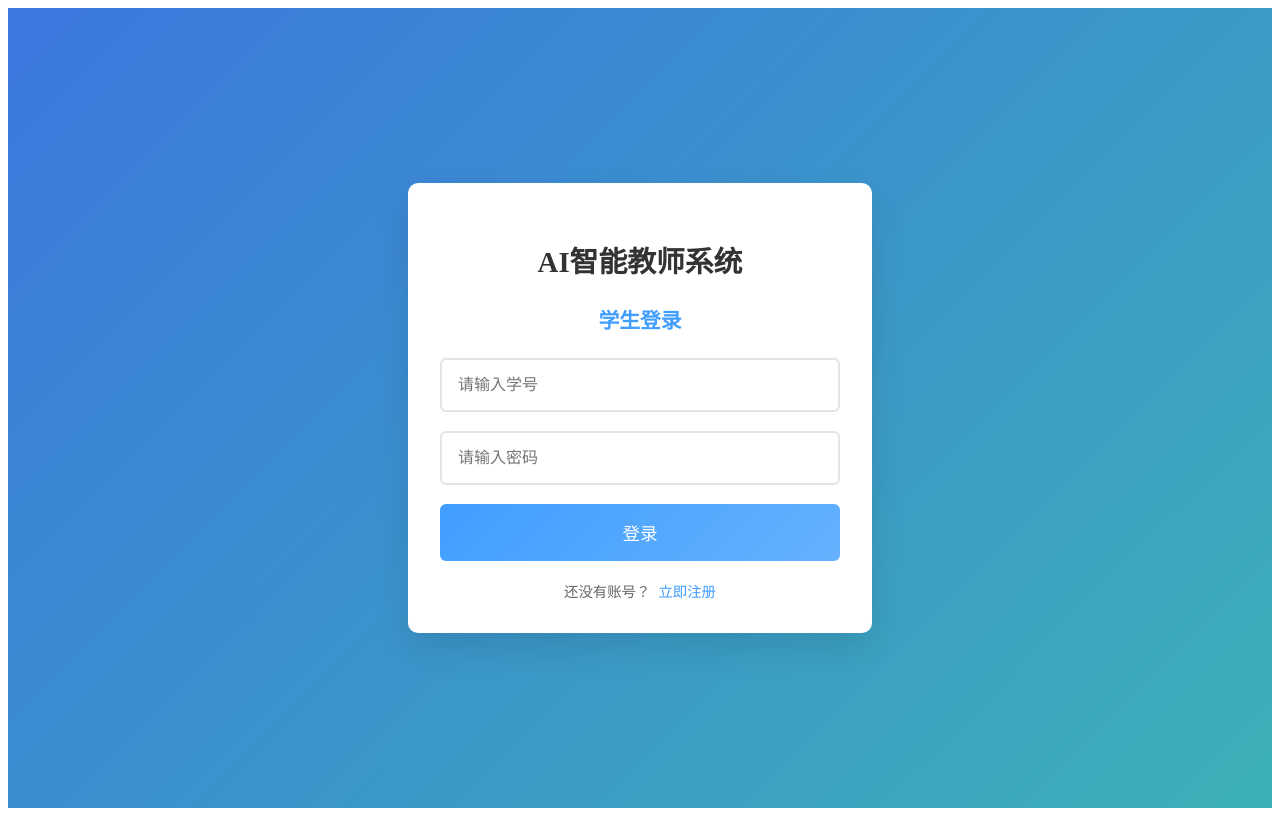
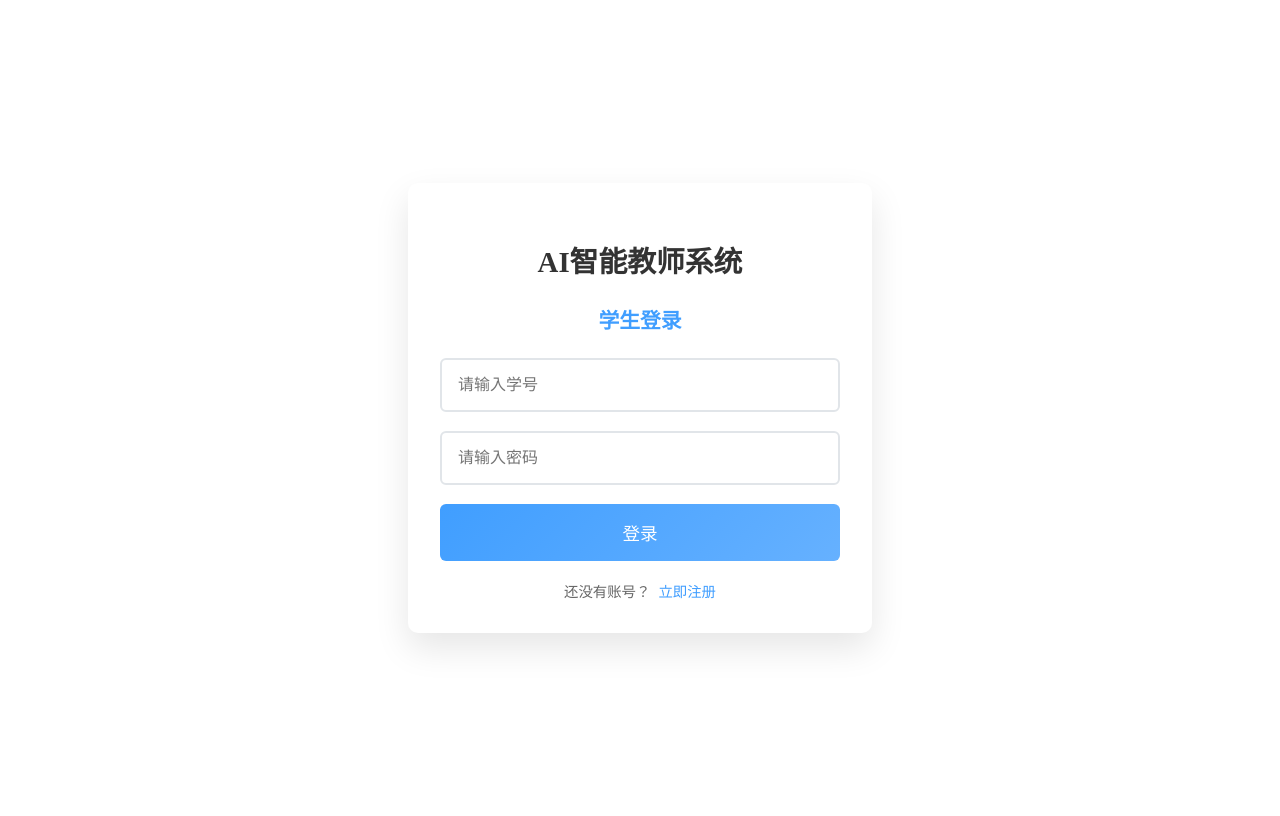
Before and after one commit to Leogoat10/AiTeacher, a Vue app in the folder frontend/: page /studentLogin in a window 1280 px wide. Built offline with nearby package versions, Linux system fonts and the light colour scheme.

Commit message:
style(login): 统一登录页面背景为白色
- 将教师登录页面背景从绿色渐变改为白色
- 将学生登录页面背景从蓝色渐变改为白色

```diff
--- a/frontend/src/views/student/stuLogin.vue
+++ b/frontend/src/views/student/stuLogin.vue
@@ -141,7 +141,7 @@ const handleRegister = async () => {
   justify-content: center;
   align-items: center;
   min-height: 100vh;
-  background: linear-gradient(135deg, #3b77df 0%, #3cb1b7 100%);
+  background: linear-gradient(135deg, #ffffff 0%, #ffffff 100%);
 }
 .login-box {
   width: 100%;
--- a/frontend/src/views/teacher/login.vue
+++ b/frontend/src/views/teacher/login.vue
@@ -143,7 +143,7 @@ const handleRegister = async () => {
   justify-content: center;
   align-items: center;
   min-height: 100vh;
-  background: linear-gradient(135deg, #66ea68 0%, #b2c3b6 100%);
+  background: linear-gradient(135deg, #ffffff 0%, #ffffff 100%);
 }
 .login-box {
   width: 100%;
```
